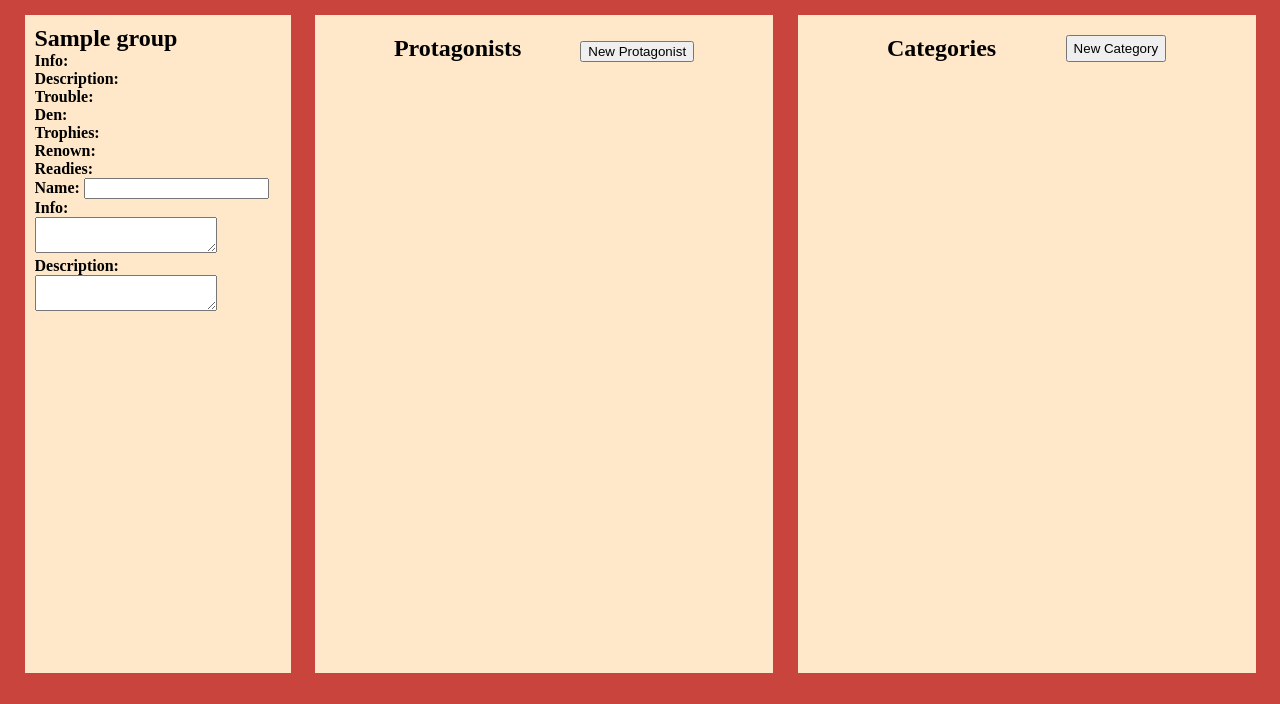
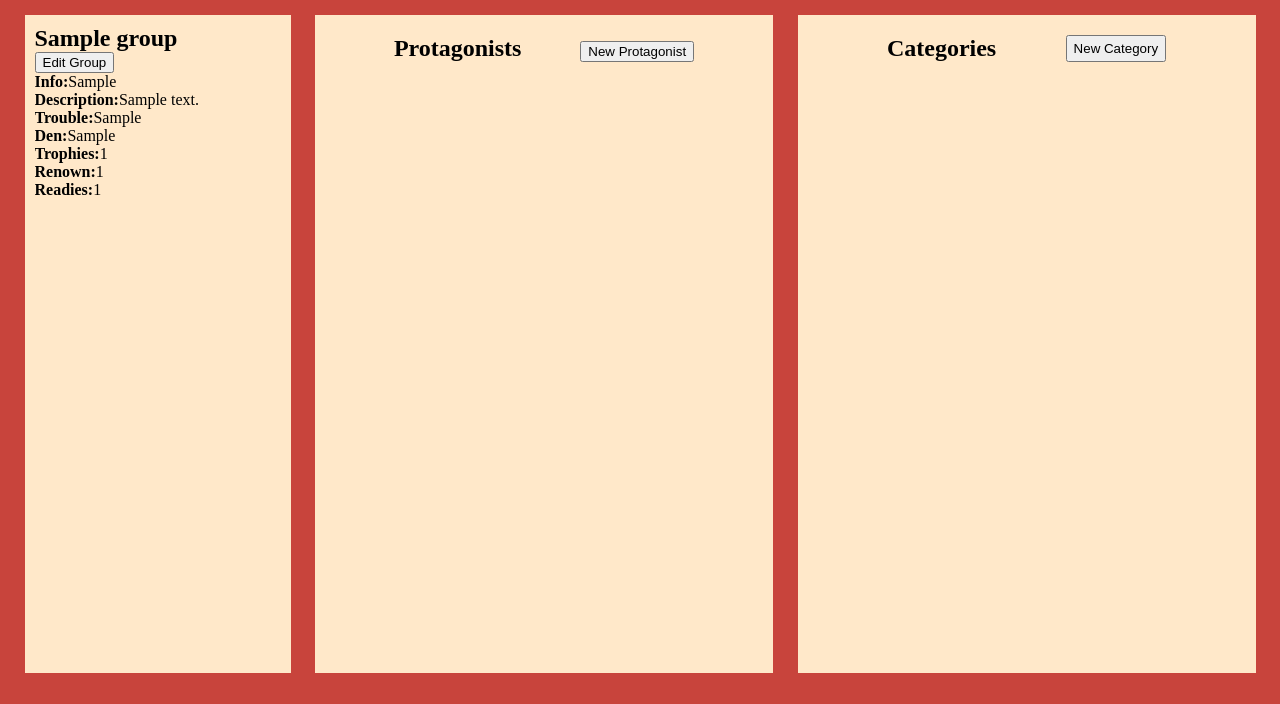
Before and after one commit to ZuzanaOsobova/BP-old, a PHP site: page /group.php?group_id=1 in a window 1280 px wide. Shown: the part 96-800 px from the top of the page. Run offline with PHP 8.4, Linux system fonts and the light colour scheme; the visitor is signed in with stand-in values (Sample User, id 1); tables that the repository leaves empty hold one stand-in row (values such as "Sample post").

Commit message:
group edit working

```diff
--- a/group.php
+++ b/group.php
@@ -127,6 +127,38 @@ if (!empty($_POST['form_type'])){
         header("Location:group.php?group_id=$group_id&protagonist=$protagonist_id&category=$current_category");
 
     }
+
+
+    if ($form_type == "edit_group"){
+
+        $group_id = intval($_POST['group_id']);
+
+        $group_name = htmlspecialchars($_POST['group_name']);
+        $group_info = htmlspecialchars($_POST['group_info']);
+        $group_description = htmlspecialchars($_POST['group_description']);
+        $group_trouble = htmlspecialchars($_POST['group_trouble']);
+        $group_den = htmlspecialchars($_POST['group_den']);
+        $group_trophies = intval($_POST['group_trophies']);
+        $group_readies = intval($_POST['group_readies']);
+        $group_renown = intval($_POST['group_renown']);
+
+        $stmt = $db->prepare("UPDATE groups SET
+                 group_name = ?, group_info = ?, group_description = ?,
+group_trouble = ?, group_den = ?, group_trophies = ?,
+group_readies = ?, group_renown = ?
+WHERE group_id = ?");
+        $stmt->execute([$group_name, $group_info, $group_description,
+            $group_trouble, $group_den, $group_trophies,
+            $group_readies, $group_renown,
+            $group_id]);
+
+        echo"<script>console.log('Yippe')</script>";
+        header("Location:group.php?group_id=$group_id&protagonist=$protagonist_id&category=$current_category");
+
+
+
+
+    }
 }
 
 
@@ -142,7 +174,7 @@ if (!empty($_POST['form_type'])){
 
 <head>
     <link rel="stylesheet" href="group_stylesheet.css">
-    <script src="https://ajax.googleapis.com/ajax/libs/jquery/3.7.1/jquery.min.js"></script>
+<!--    <script src="https://ajax.googleapis.com/ajax/libs/jquery/3.7.1/jquery.min.js"></script>-->
     <script src="group_javascript.js"></script>
 
     <title><?php echo $group_name;?></title>
@@ -157,47 +189,48 @@ if (!empty($_POST['form_type'])){
         <div class="social_club">
             <h2><?php echo $group_name;?></h2>
             <div class="social_club_content">
-                <div id="group_info">
-                    <p><b>Info:</b><?php $group_info ?></p>
-                    <p><b>Description:</b><?php $group_description ?></p>
-                    <p><b>Trouble:</b><?php $group_trouble ?></p>
-                    <p><b>Den:</b><?php $group_den ?></p>
-                    <p><b>Trophies:</b><?php $group_trophies ?></p>
-                    <p><b>Renown:</b><?php $group_renown ?></p>
-                    <p><b>Readies:</b><?php $group_readies ?></p>
+                <div id="group_info" >
+                    <input type='button' id='group_edit_button' value='Edit Group'>
+                    <p><b>Info:</b><?php echo $group_info ?></p>
+                    <p><b>Description:</b><?php echo $group_description ?></p>
+                    <p><b>Trouble:</b><?php echo $group_trouble ?></p>
+                    <p><b>Den:</b><?php echo $group_den ?></p>
+                    <p><b>Trophies:</b><?php echo $group_trophies ?></p>
+                    <p><b>Renown:</b><?php echo $group_renown ?></p>
+                    <p><b>Readies:</b><?php echo $group_readies ?></p>
 
                     <!-- PHP a SQL pro existující updates -->
 
                 </div>
 
-                <div id="group_edit">
+                <div id="group_edit" style="display: none">
                     <form method="post">
-                        <input type='hidden' name='group_id' value='<?php $group_id?>'>
+                        <input type='hidden' name='group_id' value='<?php echo $group_id?>'>
                         <input type='hidden' name='form_type' value='edit_group'>
 
                         <label for='group_name'><b>Name:</b></label>
-                        <input type='text' id='group_name' name='group_name' value='<?php $group_name ?>'><br>
+                        <textarea  id='group_name' name='group_name'><?php echo $group_name ?></textarea><br>
 
                         <label for='group_info'><b>Info:</b></label><br>
-                        <textarea id='group_info' name='group_info' value='<?php $group_info ?>'></textarea><br>
+                        <textarea id='group_info' name='group_info'><?php echo $group_info ?></textarea><br>
 
                         <label for='group_description'><b>Description:</b></label>
-                        <textarea id='group_description' name='group_description' value='<?php $group_description ?>'></textarea><br>
+                        <textarea id='group_description' name='group_description'><?php echo $group_description ?></textarea><br>
 
                         <label for='group_trouble'><b>Trouble:</b></label>
-                        <input type='text' id='group_trouble' name='group_trouble' value='<?php $group_trouble ?>'><br>
+                        <textarea id='group_trouble' name='group_trouble'><?php echo $group_trouble ?></textarea><br>
 
                         <label for='group_den'><b>The DEN:</b></label>
-                        <textarea id='group_den' name='group_den' value='<?php $group_den ?>'></textarea><br>
+                        <textarea id='group_den' name='group_den' ><?php echo $group_den ?></textarea><br>
 
                         <label for='group_trophies'><b>The Trophies:</b></label>
-                        <textarea id='group_trophies' name='group_trophies' value='<?php $group_trophies ?>'></textarea><br>
+                        <input type="number" id='group_trophies' name='group_trophies' value="<?php echo $group_trophies ?>"><br>
 
                         <label for='group_readies'><b>Readies:</b></label>
-                        <input type="number" id="group_readies" name="group_readies" value="<?php $group_readies ?>"><br>
+                        <input type="number" id="group_readies" name="group_readies" value="<?php echo $group_readies ?>"><br>
 
                         <label for='group_renown'><b>Renown:</b></label>
-                        <input type="number" id="group_renown" name="group_renown" value="<?php $group_renown ?>" min="0"><br>
+                        <input type="number" id="group_renown" name="group_renown" value="<?php echo $group_renown ?>" min="0" max="15"><br>
 
 
                         <!-- dodělat if statement spolu s upgrades -->
@@ -208,10 +241,6 @@ if (!empty($_POST['form_type'])){
 
                 </div>
             </div>
-
-        </div>
-
-        <div class="chat">
 
         </div>
 
@@ -231,10 +260,10 @@ if (!empty($_POST['form_type'])){
                 $stmt = $db->prepare("SELECT protagonist_name FROM protagonists WHERE protagonist_id = ? LIMIT 1 ");
                 $stmt->execute([$protagonist_id]);
 
-                $protagonist_names = $stmt ->fetchAll(PDO::FETCH_ASSOC);
+                $protagonist_names = $stmt ->fetch(PDO::FETCH_ASSOC);
 
                 if (!empty($protagonist_names)){
-                    $protagonist_name = $protagonist_names[0]['protagonist_name'];
+                    $protagonist_name = $protagonist_names['protagonist_name'];
                     echo "<script>console.log($protagonist_name)</script>";
                     echo $protagonist_name;
 
@@ -306,7 +335,7 @@ if (!empty($_POST['form_type'])){
 
                 echo "
                 <div id='character_info'>
-                <input type='button' id='protagonist_edit_button' onclick='' value='Edit Protagonist'>
+                <input type='button' id='protagonist_edit_button' value='Edit Protagonist'>
                 <p><b>Archetype:</b> $archetype_name</p><br>
                 <p><b>Protagonist info:</b><br> $protagonist_info</p><br>
                 <p><b>Background info:</b><br> $protagonist_background</p><br>
--- a/group_javascript.js
+++ b/group_javascript.js
@@ -1,5 +1,25 @@
-$(document).ready(function (){
+document.addEventListener("DOMContentLoaded", function (){
 
+
+    //kód pro ukazování a schovávání group info a edit
+    var group_button = document.getElementById("group_edit_button");
+    var group_info = document.getElementById("group_info");
+    var group_edit = document.getElementById("group_edit");
+
+    group_button.addEventListener("click", function (){
+        group_info.style.display = "none";
+        group_edit.style.display = "block";
+        console.log("cklick")
+
+    })
+
+    var group_cancel_button = document.getElementById("group_cancel_button");
+
+    group_cancel_button.addEventListener("click", function (){
+        group_info.style.display = "block";
+        group_edit.style.display = "none";
+        console.log("clack")
+    })
 
 
     //Kód pro schovávání a ukazování tvorby nové kategorie
@@ -69,6 +89,10 @@ $(document).ready(function (){
     var character_info = document.getElementById("character_info");
     var character_edit = document.getElementById("character_edit");
 
+    //kód pro kontrolu otho, že je vybrána nějaká postava
+
+
+
     protagonist_button.addEventListener("click", function (){
 
 
@@ -87,4 +111,7 @@ $(document).ready(function (){
 
 
 
+
+
+
 })
--- a/group_stylesheet.css
+++ b/group_stylesheet.css
@@ -38,7 +38,7 @@ main {
 }
 
 .social_club {
-    height: 45%;
+    height: 98%;
     overflow: auto;
     margin: 5px;
 }
--- a/header.inc.php
+++ b/header.inc.php
@@ -65,7 +65,7 @@ $user_id = @$_SESSION['user_id'];
 
     </style>
 
-    <script src="https://ajax.googleapis.com/ajax/libs/jquery/3.7.1/jquery.min.js"></script>
+<!--    <script src="https://ajax.googleapis.com/ajax/libs/jquery/3.7.1/jquery.min.js"></script>-->
 
 </head>
 
```
